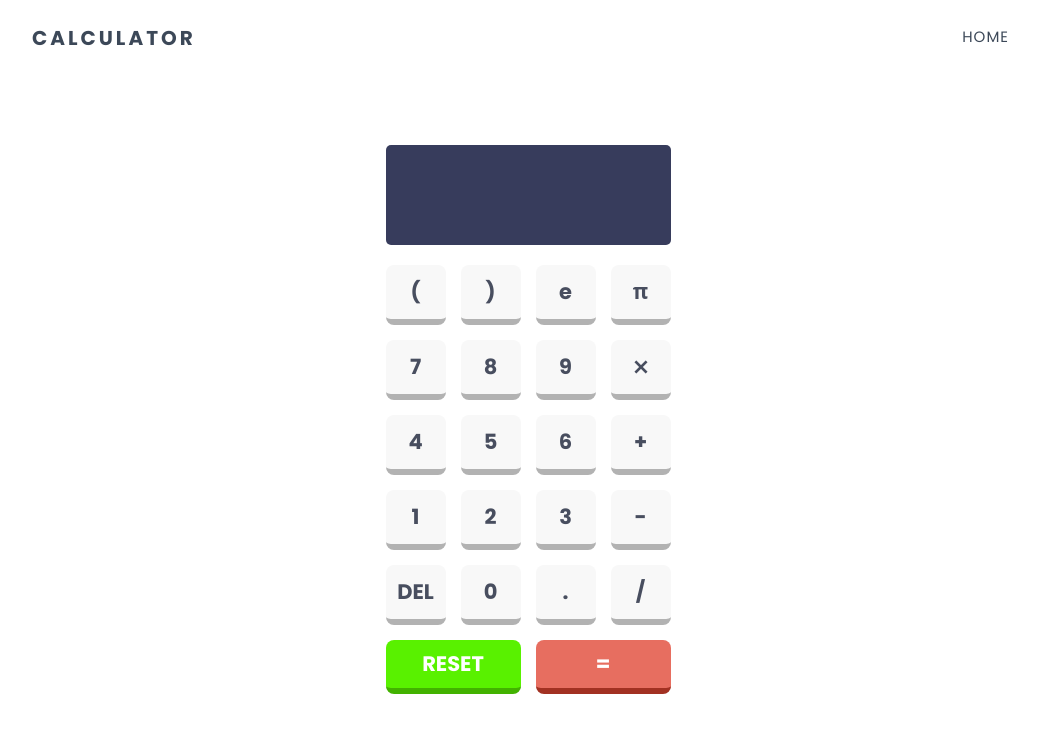
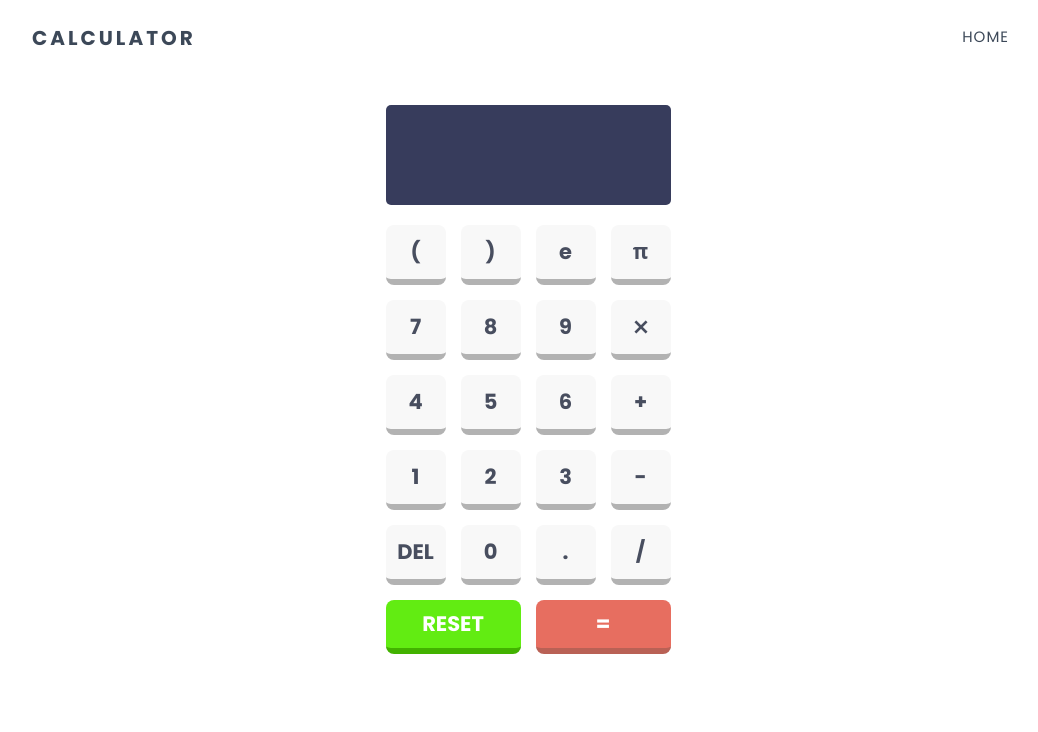
Before and after one commit to muhammad-ahmed-gh/minis-mini-projects, a React (Vite) app: page /apps/calculator in a window 1280 px wide. Shown: the top 732 px of the page, without its empty margins (112-1150 px from the left). Built offline with nearby package versions, Linux system fonts and the light colour scheme.

Commit message:
feat: finalize basic calculator functionality

```diff
--- a/package.json
+++ b/package.json
@@ -11,6 +11,7 @@
   },
   "dependencies": {
     "clsx": "^2.1.1",
+    "expr-eval": "^2.0.2",
     "react": "^19.2.5",
     "react-dom": "^19.2.5",
     "react-router": "^7.14.1",
--- a/src/components/calculator/Button.tsx
+++ b/src/components/calculator/Button.tsx
@@ -1,5 +1,5 @@
 import clsx from "clsx";
-import { useEffect, useRef, type Dispatch, type SetStateAction } from "react";
+import { type Dispatch, type SetStateAction } from "react";
 
 type Props = {
   label: string;
@@ -9,43 +9,32 @@ type Props = {
   setInput: Dispatch<SetStateAction<string>>;
 };
 
+const SPECIAL_KEYS = {
+  RESET: () => "",
+  DEL: (input: string) => input.slice(0, -1),
+};
+
+type SpecialKey = keyof typeof SPECIAL_KEYS;
+
 export default function CalculatorButton(props: Props) {
   const handleClick = function () {
-    switch (props.label) {
-      case "RESET":
-        props.setInput("");
-        break;
-      case "DEL":
-        props.setInput((prev) => prev.slice(0, -1));
-        break;
-      default:
-        props.setInput((prev) => prev + props.label);
+    if (props.label in SPECIAL_KEYS) {
+      props.setInput(SPECIAL_KEYS[props.label as SpecialKey](props.input));
+    } else {
+      props.setInput((prev) => prev + props.label);
     }
   };
 
-  const button = useRef<HTMLButtonElement>(null);
-
-  useEffect(() => {
-    const handleKeyPress = function (e: KeyboardEvent) {
-      if (button.current && props.label === e.key) button.current.click();
-    };
-
-    window.addEventListener("keypress", handleKeyPress);
-
-    return () => window.removeEventListener("keypress", handleKeyPress);
-  }, [props.label]);
-
   return (
     <button
-      ref={button}
       type="button"
       onClick={handleClick}
       className={clsx(
-        "border-b-6 rounded-[8px] py-[8px] font-bold text-[21px] cursor-pointer transition-transform duration-100 active:scale-105 ",
+        "border-b-6 rounded-[8px] py-[8px] font-bold text-[21px] cursor-pointer outline-0 transition-[transform_box-shadow] duration-100 active:scale-105 focus:ring-4 focus:ring-primary",
         props.bg === "red"
-          ? "bg-[#e76e60] border-b-[#a23122] text-white"
+          ? "bg-[#e76e60] border-b-[#b96155] text-white"
           : props.bg === "second"
-            ? "bg-primary border-b-primary-darkest text-[#ffffff]"
+            ? "bg-[#62ec12] border-b-[#42b200] text-[#ffffff]"
             : "bg-[#f8f8f8] border-b-[#b2b2b2] text-[#484e5f]",
         props.long ? "[grid-column:span_2]" : "aspect-square",
       )}
--- a/src/components/calculator/Calculator.tsx
+++ b/src/components/calculator/Calculator.tsx
@@ -1,14 +1,67 @@
-import { useState } from "react";
+import { useEffect, useMemo, useState } from "react";
 import { appsData } from "../../config/appsConfig";
 import CalculatorButton from "./Button";
 import CalculatorScreen from "./Screen";
+import { Parser } from "expr-eval";
+import { BASIC_KEYS, KEYBOARD_MAP } from "../../data/calculator";
 
 export default function Calculator() {
   const [input, setInput] = useState("");
+  const [error, setError] = useState(false);
+
+  const result = useMemo(() => {
+    if (input === "") return "";
+
+    const tmp = input
+      .replace("π", `${Math.PI}`)
+      .replace("e", `${Math.E}`)
+      .replace("⨯", "*");
+
+    try {
+      const parser = new Parser();
+      return parser.evaluate(tmp).toString();
+    } catch {
+      console.log("ERROR OCCURRED");
+      return "";
+    }
+  }, [input]);
+
+  useEffect(() => {
+    const handleKeyDown = (e: KeyboardEvent) => {
+      if (KEYBOARD_MAP.CLEAR.includes(e.key)) {
+        setInput("");
+        setError(false);
+      }
+      else if (KEYBOARD_MAP.DELETE.includes(e.key)) {
+        setInput((prev) => prev.slice(0, -1));
+        setError(false);
+      }
+      else if (KEYBOARD_MAP.EQUALS.includes(e.key)) {
+        if (result === "" && error === false) setError(true);
+        else setInput(result);
+      }
+      else if (KEYBOARD_MAP.PI.includes(e.key)) {
+        setInput((prev) => prev + "π");
+        setError(false);
+      }
+      else if (KEYBOARD_MAP.MULTIPLY.includes(e.key)) {
+        setInput((prev) => prev + "⨯");
+        setError(false);
+      }
+      else if (BASIC_KEYS.includes(e.key)) {
+        setInput((prev) => prev + e.key);
+        setError(false);
+      }
+    };
+
+    window.addEventListener("keydown", handleKeyDown);
+
+    return () => window.removeEventListener("keydown", handleKeyDown);
+  }, [error, result]);
 
   return (
-    <div className="w-fit p-[20px] mt-[50px] mx-auto rounded-[10px] animate-float-show ">
-      <CalculatorScreen input={input} />
+    <div className="w-fit p-[20px] mt-[10px] mx-auto rounded-[10px] animate-float-show ">
+      <CalculatorScreen input={input} result={result} error={error} />
       <div className="mt-[20px] grid grid-cols-[repeat(4,minmax(50px,60px))] justify-between gap-[10px] sm:gap-[15px]">
         {appsData.calculator.settings.keys.map((key) => (
           <CalculatorButton
--- a/src/components/calculator/Screen.tsx
+++ b/src/components/calculator/Screen.tsx
@@ -1,27 +1,17 @@
 type Props = {
   input: string;
+  result: string;
+  error: boolean;
 };
 
 export default function CalculatorScreen(props: Props) {
-  const getResult = function () {
-
-    const exp = props.input
-      .replace("π", `${Math.PI}`)
-      .replace("e", `${Math.E}`)
-      .replace("⨯", "*");
-
-    try {
-      return eval(exp);
-    } catch {
-      return "Invalid input";
-    }
-  };
-
   return (
     <div className="bg-[#373c5c] rounded-[5px] p-[15px_25px] font-bold text-[22px] ">
-      <p className="text-white mb-[7px] h-[33px]">{props.input}</p>
+      <p className="text-white mb-[7px] h-[33px] [letter-spacing:1px]">
+        {props.input}
+      </p>
       <p className="text-end text-[20px] text-slate-400 h-[30px]">
-        {getResult()}
+        {props.error ? "Invalid input" : props.result}
       </p>
     </div>
   );
--- /dev/null
+++ b/src/data/calculator.ts
@@ -0,0 +1,27 @@
+export const KEYBOARD_MAP = {
+  CLEAR: ["c", "C"],
+  DELETE: ["Backspace"],
+  EQUALS: ["Enter", "="],
+  PI: ["p", "P"],
+  MULTIPLY: ["*"],
+};
+
+export const BASIC_KEYS = [
+  "0",
+  "1",
+  "2",
+  "3",
+  "4",
+  "5",
+  "6",
+  "7",
+  "8",
+  "9",
+  ".",
+  "+",
+  "-",
+  "/",
+  "(",
+  ")",
+  "e",
+];
```
Also changed, not shown: 1 other file (tests, documents, lock files or other folders).
